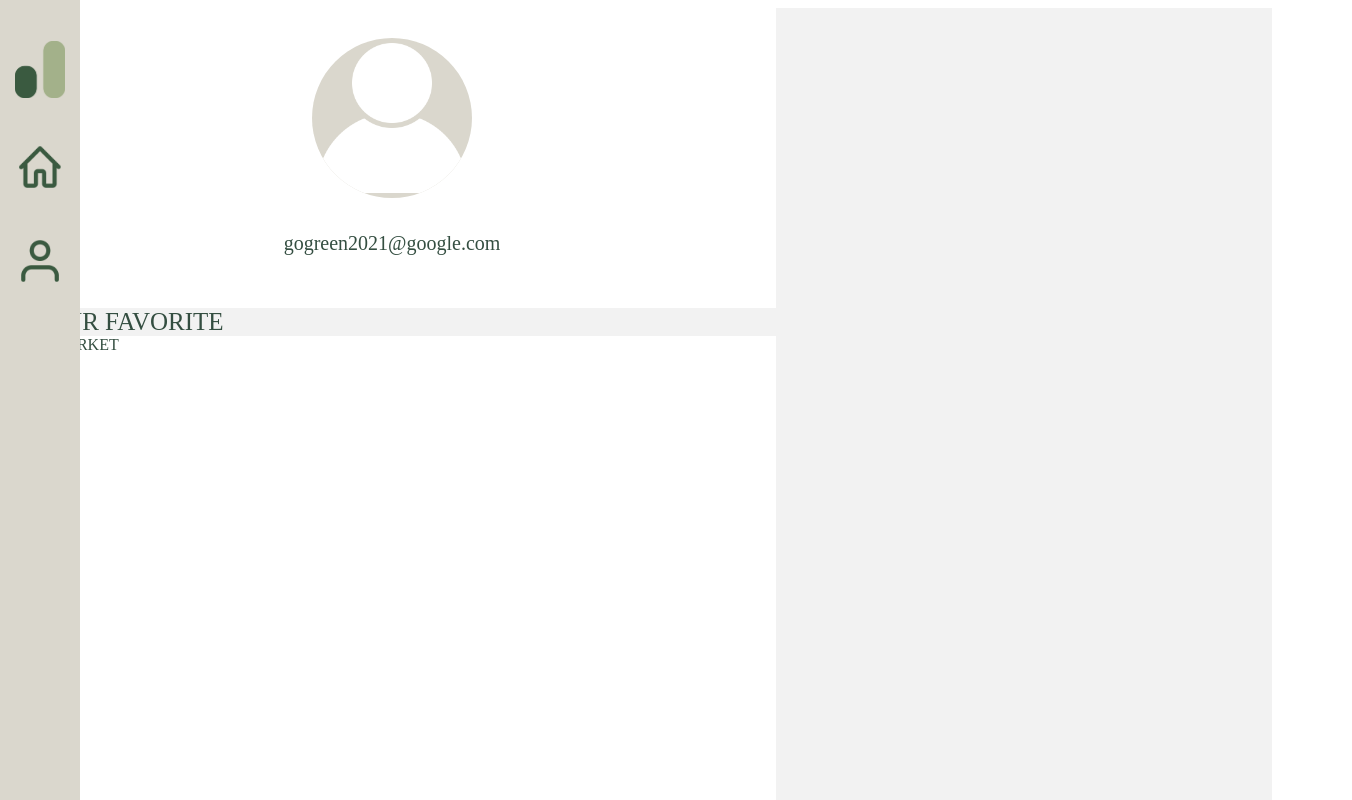
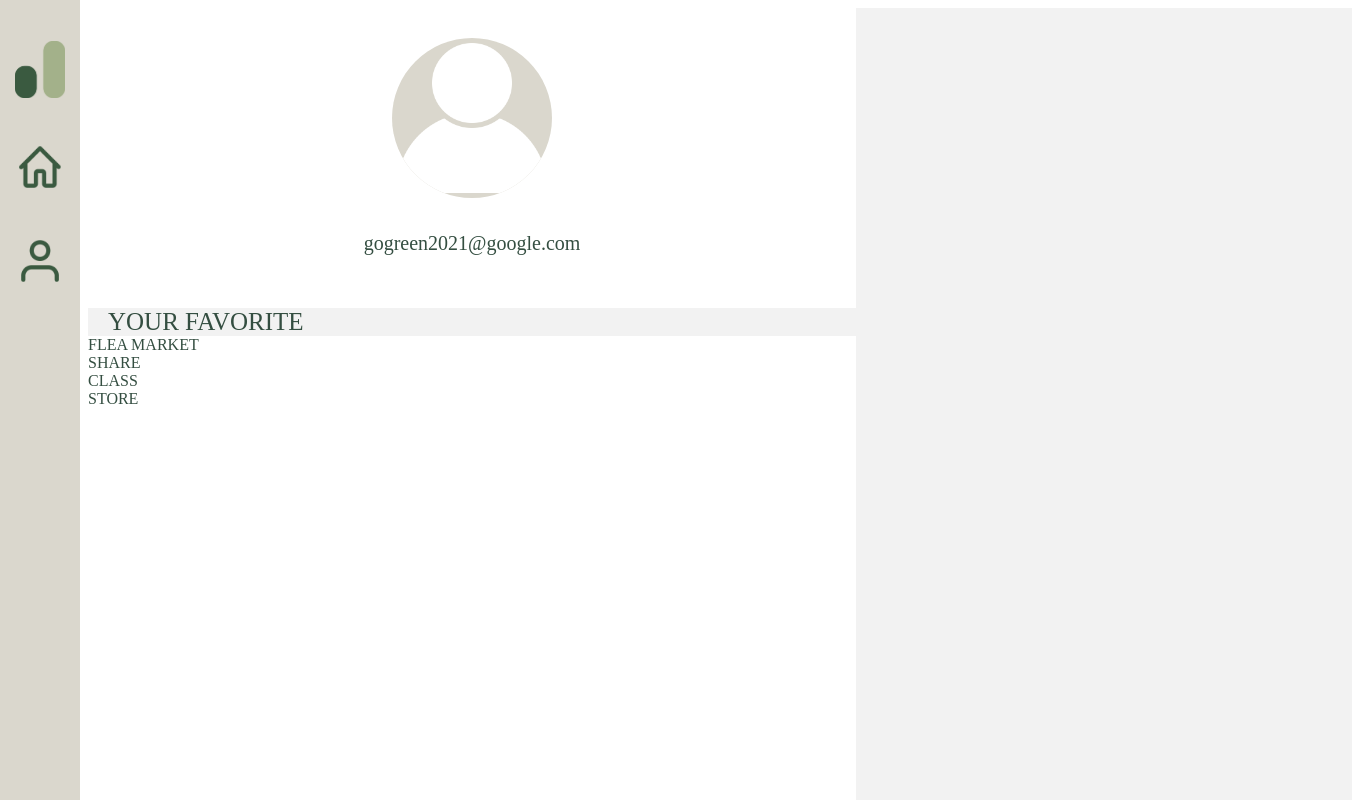
Before and after one commit to Chanran33/2021-Renew-Front, a React (Create React App) app: page /mypage in a window 1280 px wide. Shown: the top 800 px of the page, 1352 px wide, since content can reach past the window. Built offline with nearby package versions, Linux system fonts and the light colour scheme.

Commit message:
서연 mapview update(미완)

```diff
--- a/package.json
+++ b/package.json
@@ -3,6 +3,9 @@
   "version": "0.1.0",
   "private": true,
   "dependencies": {
+    "@material-ui/core": "^4.11.3",
+    "@material-ui/icons": "^4.11.2",
+    "@material-ui/lab": "^4.0.0-alpha.57",
     "@react-google-maps/api": "^2.1.1",
     "@testing-library/jest-dom": "^5.11.4",
     "@testing-library/react": "^11.1.0",
--- a/src/Components/Cards/CardviewItem.js
+++ b/src/Components/Cards/CardviewItem.js
@@ -1,42 +1,54 @@
-import React from "react";
+import React, { useState } from "react";
+
+// import { AiFillStar } from "react-icons/ai";
+import FavoriteIcon from "@material-ui/icons/Favorite";
+import FavoriteBorderIcon from "@material-ui/icons/FavoriteBorder";
+import ToggleButton from "@material-ui/lab/ToggleButton";
+
 import styled from "styled-components";
-import { AiFillStar } from "react-icons/ai";
-import { IoRestaurant } from "react-icons/io5";
-import { FaWifi } from "react-icons/fa";
-import { RiCoinsFill } from "react-icons/ri";
 
 const CardviewItem = () => {
-  // const [StoreName, setStoreName] = useState("");
+  const [selected, setselected] = useState(false);
+
+  // Virtual data
+  // const sample = {
+  //   storeName: "The Store Name01",
+  //   description:
+  //     "Here is a description about the store... (Flea Market, Share, Class, Store and more...) abcdefghijklmnopqrstuv",
+  // };
 
   return (
     <CardviewItemContainer>
       <div className="thumbnail">
         <img
-          src="./images/store1.jpg"
+          // src="?"
           alt="store detail img"
           title="detail img"
         />
-        <button className="heart">찜하기</button>
       </div>
+
       <div className="contents">
-        <div>
+        <div className="title">
+          <ToggleButton
+            className="likeBtn"
+            value="check"
+            selected={selected}
+            onChange={() => {
+              setselected(!selected);
+            }}
+          >
+            {selected === true ? <FavoriteIcon /> : <FavoriteBorderIcon />}
+          </ToggleButton>
           <span className="heading">
             <strong>The Store Name</strong>
           </span>
-          <span className="icons">
-            <RiCoinsFill className="icon" />
-            <FaWifi className="icon" />
-            <IoRestaurant className="icon" />
-          </span>
-        </div>
-        <div className="starrating">
+          {/* <div className="starrating">
             <AiFillStar className="star" />
             <span className="rating">4.25</span>
+          </div> */}
         </div>
-        <p className="description">
-          Here is a description about the store... (Flea Market, Share, Class,
-          Store and more...)
-        </p>
+
+        <p className="description">description</p>
       </div>
     </CardviewItemContainer>
   );
@@ -48,7 +60,7 @@ const CardviewItemContainer = styled.div`
   width: 375px;
   height: 315px;
   background-color: #dad7cd;
-  color: #081f32;
+  color: black;
   border-radius: 4px;
 
   .thumbnail {
@@ -67,31 +79,37 @@ const CardviewItemContainer = styled.div`
     width: 355px;
     height: 100px;
     padding: 10px;
+
+    .title {
+      float: left;
+
+      .likeBtn {
+        background: none;
+        outline: none;
+        border: none;
+        color: red;
+        cursor: pointer;
+        vertical-align: middle;
+      }
       .heading {
-      font-family: DM Serif Display;
+        /* font-family: DM Serif Display;
         font-style: normal;
-      font-weight: normal;
+        font-weight: normal; */
         font-size: 24px;
         line-height: 25px;
         letter-spacing: 0.01em;
         color: #081f32;
+        vertical-align: middle;
       }
-    .icons {
-      float: right;
-      color: #007ae9;
-      .icon {
-        width: 24px;
-        height: 24px;
-        float: right;
-        margin-left: 0.4em;
-      }
-    }
-    .starrating {
+      /* .starrating {
         height: 25px;
+
         .star {
           width: 20px;
           height: 20px;
           color: #ffc22b;
+          vertical-align: middle;
+          margin-right: 4px;
         }
         .rating {
           font-family: DM Serif Display;
@@ -101,17 +119,22 @@ const CardviewItemContainer = styled.div`
           line-height: 25px;
           letter-spacing: 0.01em;
           color: #000000;
+          vertical-align: middle;
         }
+      } */
     }
+
     .description {
-      font-family: Open Sans;
+      /* font-family: Open Sans;
       font-style: normal;
-      font-weight: normal;
+      font-weight: normal; */
       font-size: 16px;
       margin: 0;
       color: #6e798c;
       white-space: pre-wrap;
       overflow: hidden;
+      /* align: justify; */
+      float: left;
     }
   }
 `;
--- /dev/null
+++ b/src/Components/MapView/InfoSlider.js
@@ -0,0 +1,29 @@
+import React from "react";
+import styled from "styled-components";
+import SearchBar from "../Nav/SearchBar";
+import CardviewItem from "../Cards/CardviewItem";
+
+const InfoSlider = () => {
+  return (
+    <Container>
+      <SearchBar />
+      <CardviewItem />
+    </Container>
+  );
+};
+
+export default InfoSlider;
+
+const Container = styled.div`
+  display: inline-block;
+  height: 100%;
+  width: 400px;
+  text-align: center;
+  z-index: 1;
+  top: 0;
+  left: 0;
+  padding-top: 25px;
+  background-color: #ffffff;
+  position: fixed;
+  left: 80px;
+`;
--- a/src/Components/MapView/MapContainer.js
+++ b/src/Components/MapView/MapContainer.js
@@ -97,4 +97,6 @@ export default function MapContainer() {
 const Container = styled.div`
   display: inline-block;
   margin-left: 480px;
+  /* top: 0;
+  left: 0; */
 `;
--- a/src/Components/MyPage/UserContainer.js
+++ b/src/Components/MyPage/UserContainer.js
@@ -44,6 +44,7 @@ const Container = styled.div`
   display: flex;
   width: 100%;
   height: 100%;
+  margin-left: 80px;
 
   .box {
     /* text-align: right; */
--- a/src/Components/Nav/SearchBar.js
+++ b/src/Components/Nav/SearchBar.js
@@ -8,13 +8,13 @@ const SearchBar = () => {
       <form>
         <div className="searchbar">
           <button type="submit">
-            <IoSearch />
+            <IoSearch size="32" />
           </button>
 
           <input placeholder="Search for the Store" />
 
           <button type="reset">
-            <IoClose />
+            <IoClose size="32" />
           </button>
         </div>
       </form>
@@ -28,16 +28,18 @@ const Container = styled.div`
   display: block;
   background: #a3b18a;
   width: 400px;
-  /* height:  */
+  /* height: 70px; */
+
   input {
-    width: 300px;
+    width: 280px;
     background: none;
     outline: none;
     border: none;
     padding: 0.5rem;
-    font-size: 1.125rem;
+    font-size: 1.25rem;
     line-height: 1.5;
     color: white;
+    vertical-align: middle;
 
     &::placeholder {
       color: #dee2e6;
@@ -60,6 +62,7 @@ const Container = styled.div`
     align-items: center;
     cursor: pointer;
     transition: 0.1s background ease-in;
+    vertical-align: middle;
 
     &:hover {
       color: #344e41;
--- a/src/Pages/MapView.js
+++ b/src/Pages/MapView.js
@@ -1,7 +1,9 @@
 import React from "react";
 import SideBar from "../Components/Nav/SideBar";
 // import InfoContainer from "../Components/MapView/InfoContainer";
+import InfoSlider from "../Components/MapView/InfoSlider";
 import MapContainer from "../Components/MapView/MapContainer";
+
 import styled from "styled-components";
 
 const MapView = () => {
@@ -9,6 +11,7 @@ const MapView = () => {
     <Container>
       <SideBar />
       {/* <InfoContainer /> */}
+      <InfoSlider />
       <MapContainer />
     </Container>
   );
```
Also changed, not shown: 2 other files (tests, documents, lock files or other folders). Lines whose indentation alone changed are shown as unchanged.
